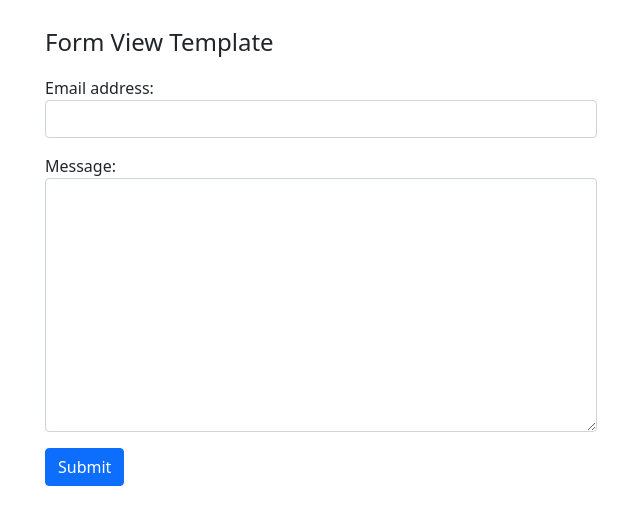
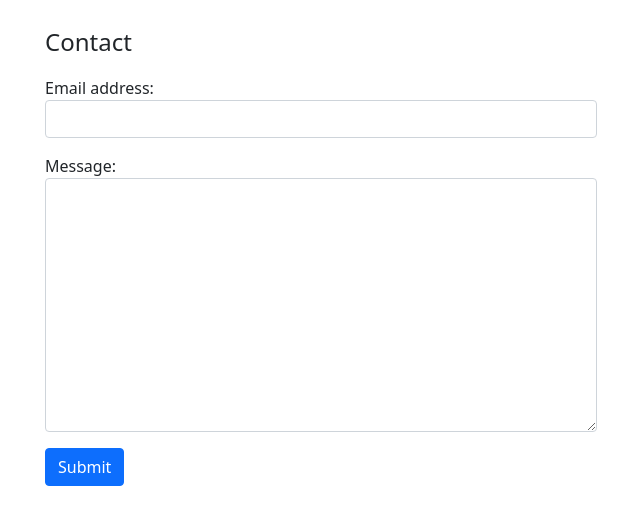
Before and after one commit to King-cobra711/Simple-Django-App-Linode, a Django app: page /classroom/contact/ in a window 1280 px wide. Shown: the part 56-581 px from the top of the page, without its empty margins (319-959 px from the left). Run offline with Django 3.2, Linux system fonts and the light colour scheme.

Commit message:
Changed the legend for the contact form

```diff
--- a/classroom/templates/classroom/contact.html
+++ b/classroom/templates/classroom/contact.html
@@ -2,7 +2,7 @@
 <div class="container-sm" style="max-width: 576px">
   <form method="POST" class="pt-4">
     {% csrf_token %}
-    <legend class="mb-3">Form View Template</legend>
+    <legend class="mb-3">Contact</legend>
     {{form.as_p}}
     <input type="submit" class="btn btn-primary" />
   </form>
```
